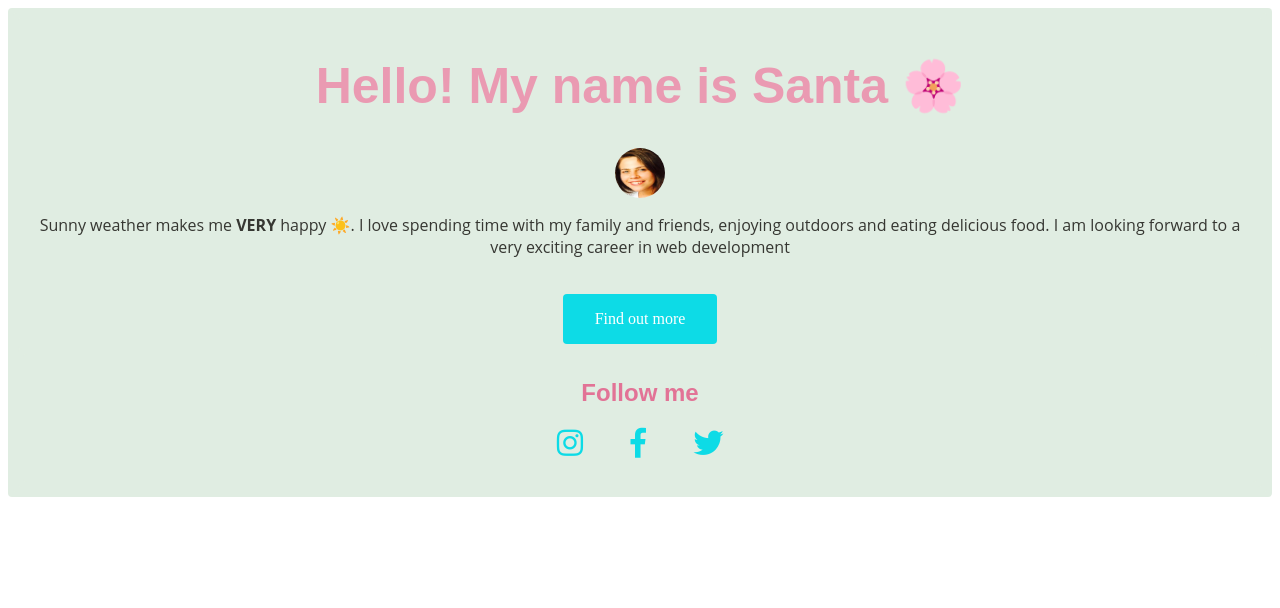
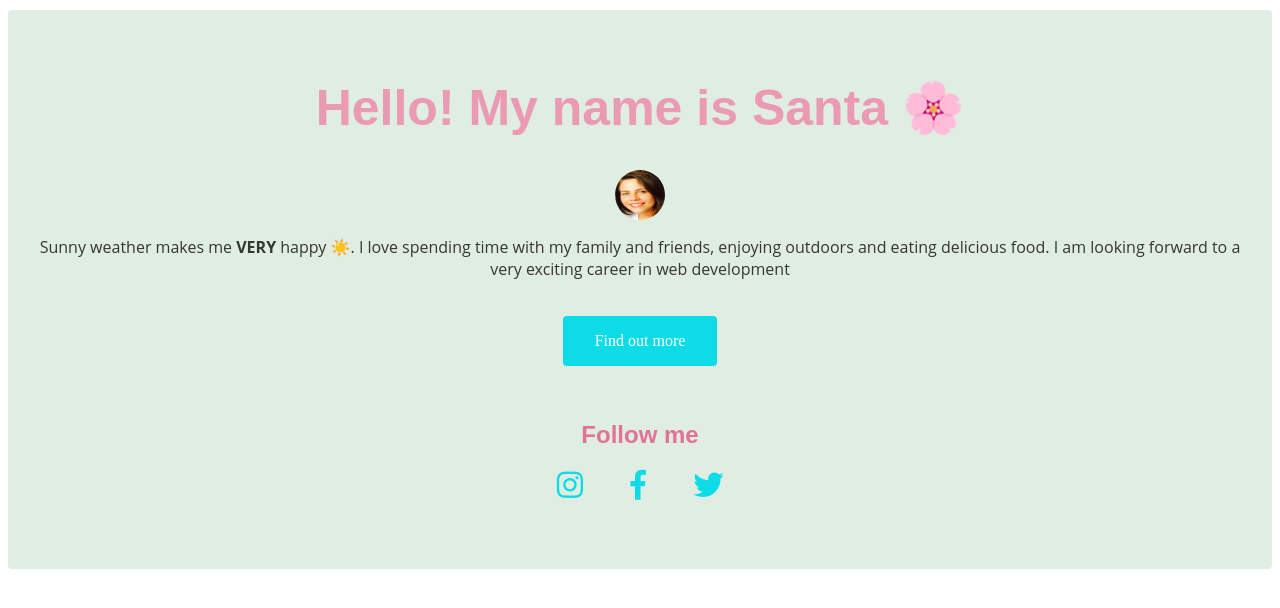
Before and after one commit to casantadu/profile, a plain HTML site: page index.html in a window 1280 px wide. Drawn offline with Linux system fonts and the light colour scheme.

Commit message:
Update style.css

```diff
--- a/style.css
+++ b/style.css
@@ -36,7 +36,7 @@ div {
   border-radius: 4px;
   box-shadow: 0 10px 30px rgba(0,0,0,.1)
   width:650px;
-  /*margin: 10px auto;*/
+  margin: 10px auto;
   text-align: center;
 }
 
```
